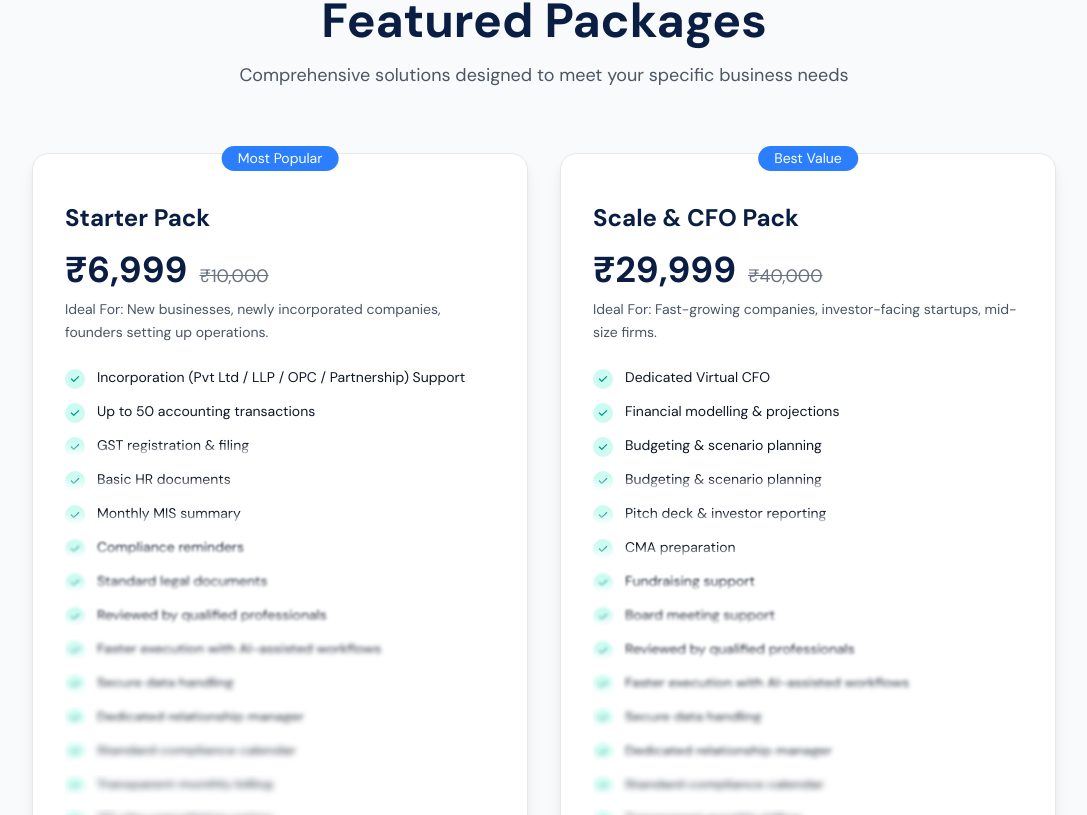
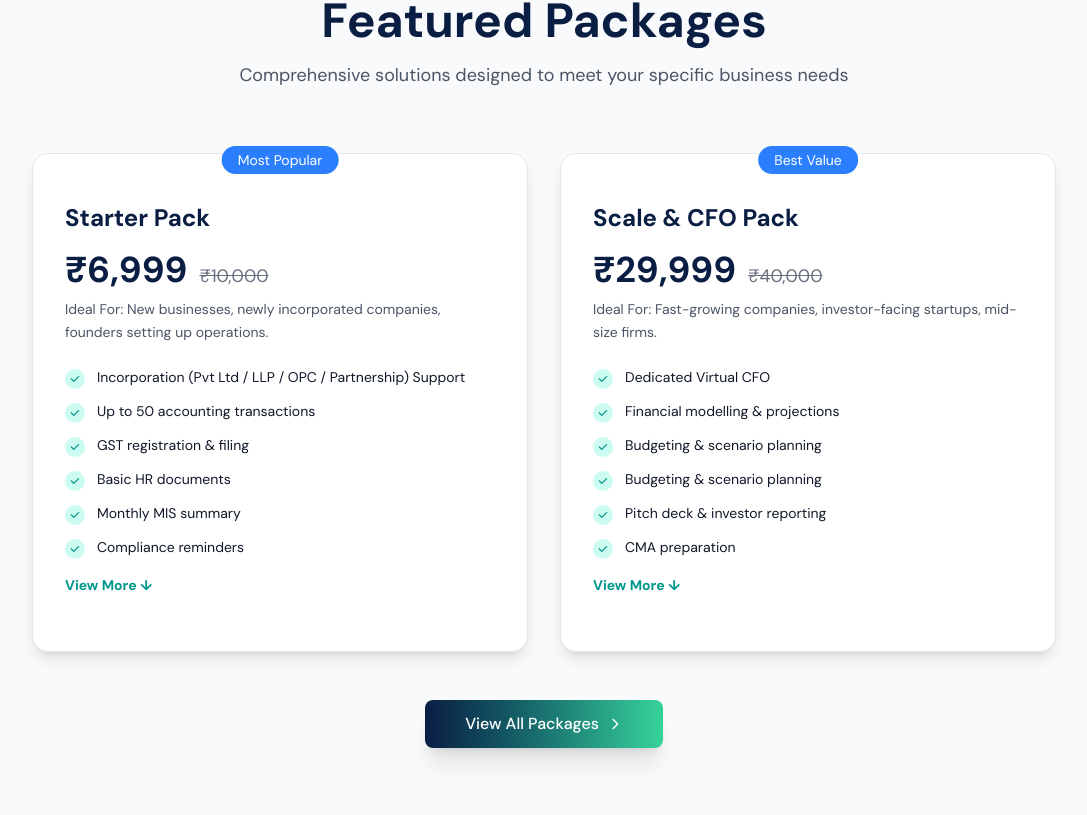
Before and after one commit to ayush80942/BD-Global-Website, a React (Vite) app: page / in a window 1280 px wide. Shown: the part 2525-3340 px from the top of the page, without its empty margins (96-1183 px from the left). Built offline with nearby package versions, Linux system fonts and the light colour scheme.

Commit message:
Fixed featured packages

```diff
--- a/src/components/Home/FeaturedPackages.jsx
+++ b/src/components/Home/FeaturedPackages.jsx
@@ -1,9 +1,11 @@
-import React from 'react';
+import React, { useState } from 'react';
 import Button from '../commonComponents/Button/Button';
 import { useNavigate } from "react-router-dom";
 
 const FeaturedPackages = () => {
   const navigate = useNavigate();
+
+  const [expandedPackage, setExpandedPackage] = useState(null);
 
   const packages = [
     {
@@ -78,6 +80,7 @@ const FeaturedPackages = () => {
   return (
     <section className="py-16 px-4 sm:px-6 lg:px-8 bg-gray-50">
       <div className="max-w-7xl mx-auto">
+
         {/* Section Header */}
         <div className="text-center mb-16">
           <h2 className="text-3xl md:text-4xl lg:text-5xl font-bold text-custom-black mb-4">
@@ -90,16 +93,21 @@ const FeaturedPackages = () => {
 
         {/* Packages Grid */}
         <div className="grid grid-cols-1 lg:grid-cols-2 gap-8 max-w-5xl mx-auto mb-12">
-          {packages.map((pkg) => (
+          {packages.map((pkg) => {
+
+            const isExpanded = expandedPackage === pkg.id;
+            const visibleFeatures = isExpanded
+              ? pkg.features
+              : pkg.features.slice(0, 6); // ✅ Show only first 6 normally
+
+            return (
               <div
                 key={pkg.id}
-              className={`relative bg-white rounded-2xl p-8 shadow-lg hover:shadow-xl transition-all duration-300 ${pkg.highlighted ? 'border-2 border-teal-400' : 'border border-gray-200'
-                } flex flex-col h-full`}
+                className="relative bg-white rounded-2xl p-8 shadow-lg hover:shadow-xl transition-all duration-300 border border-gray-200 flex flex-col h-full"
               >
                 {/* Badge */}
                 <div className="absolute -top-2 left-1/2 transform -translate-x-1/2">
-                <span className={`inline-flex items-center justify-center text-center px-4 py-1 rounded-full text-xs sm:text-sm leading-tight whitespace-nowrap text-white ${pkg.highlighted ? 'bg-green-500' : 'bg-blue-500'
-                  }`}>
+                  <span className="inline-flex items-center justify-center px-4 py-1 rounded-full text-xs sm:text-sm text-white bg-blue-500">
                     {pkg.badge}
                   </span>
                 </div>
@@ -112,41 +120,22 @@ const FeaturedPackages = () => {
                 {/* Price */}
                 <div className="mb-6">
                   <div className="flex items-baseline mb-2">
-                  <span className="text-4xl font-bold text-custom-black">{pkg.price}</span>
-                  <span className="text-lg text-gray-500 line-through ml-3">{pkg.originalPrice}</span>
+                    <span className="text-4xl font-bold text-custom-black">
+                      {pkg.price}
+                    </span>
+                    <span className="text-lg text-gray-500 line-through ml-3">
+                      {pkg.originalPrice}
+                    </span>
                   </div>
                   <p className="text-gray-600 text-sm leading-relaxed">
                     {pkg.description}
                   </p>
                 </div>
 
-              {/* Features List */}
-              <ul className="space-y-3 mb-8">
-                {pkg.features.map((feature, index) => {
-                  const blurStartIndex = pkg.features.length - 12;
-                  return (
-                    <li
-                      key={index}
-                      className="flex items-start"
-                      style={
-                        index >= blurStartIndex
-                          ? (() => {
-                            const maxBlur = 4; // px (final blur strength)
-                            const steps = pkg.features.length - blurStartIndex - 1;
-                            const blurLevel =
-                              ((index - blurStartIndex) / steps) * maxBlur;
-
-                            return {
-                              filter: `blur(${blurLevel}px)`,
-                              WebkitMaskImage:
-                                'linear-gradient(to bottom, black 0%, black 40%, transparent 100%)',
-                              maskImage:
-                                'linear-gradient(to bottom, black 0%, black 40%, transparent 100%)',
-                            };
-                          })()
-                          : undefined
-                      }
-                    >
+                {/* ✅ Features List (No Blur, Collapsible) */}
+                <ul className="space-y-3 mb-4">
+                  {visibleFeatures.map((feature, index) => (
+                    <li key={index} className="flex items-start">
                       <div className="w-5 h-5 rounded-full bg-teal-100 flex items-center justify-center mt-0.5 mr-3 flex-shrink-0">
                         <svg
                           className="w-3 h-3 text-teal-600"
@@ -165,22 +154,33 @@ const FeaturedPackages = () => {
                         {feature}
                       </span>
                     </li>
-                  );
-                })}
+                  ))}
                 </ul>
 
+                {/* ✅ View More Button */}
+                {pkg.features.length > 6 && (
+                  <button
+                    className="text-sm font-semibold text-teal-600 hover:text-teal-800 mb-6 text-left"
+                    onClick={() =>
+                      setExpandedPackage(isExpanded ? null : pkg.id)
+                    }
+                  >
+                    {isExpanded ? "View Less ↑" : "View More ↓"}
+                  </button>
+                )}
 
-              {/* Action Buttons */}
-              <div className="mt-auto">
+                {/* Action Button */}
+                {/* <div className="mt-auto">
                   <button
                     className="w-full border border-gray-300 text-custom-black hover:bg-gray-50 px-6 py-3 rounded-md text-sm font-medium transition-colors cursor-pointer"
-                  onClick={() => window.location.href = `/pricing?package=${pkg.id}`}
+                    onClick={() => navigate(`/pricing?package=${pkg.id}`)}
                   >
                     View Details
                   </button>
+                </div> */}
               </div>
-            </div>
-          ))}
+            );
+          })}
         </div>
 
         {/* View All Packages Button */}
@@ -190,6 +190,7 @@ const FeaturedPackages = () => {
             children="View All Packages"
           />
         </div>
+
       </div>
     </section>
   );
--- a/src/components/commonComponents/Footer/Footer.jsx
+++ b/src/components/commonComponents/Footer/Footer.jsx
@@ -13,7 +13,11 @@ const Footer = () => {
             {/* Logo */}
             <div className="flex items-center mb-4">
               <Link to="/" className="flex items-center mr-2">
-                <img src={Assets.logo} alt="Background" className="w-10 h-9" />
+                <img
+                  src={Assets.logo}
+                  alt="Logo"
+                  className="w-10 h-9 brightness-0 invert"
+                />
               </Link>
               <span className="text-white font-semibold text-lg">BD Global</span>
             </div>
@@ -120,7 +124,7 @@ const Footer = () => {
               </li>
               <li>
                 <Link to="/services" className="text-gray-300 hover:text-teal-400 text-sm transition-colors">
-                  Technology, Automation <br/> & Growth Support
+                  Technology, Automation <br /> & Growth Support
                 </Link>
               </li>
             </ul>
```
Lines whose indentation alone changed are shown as unchanged.
